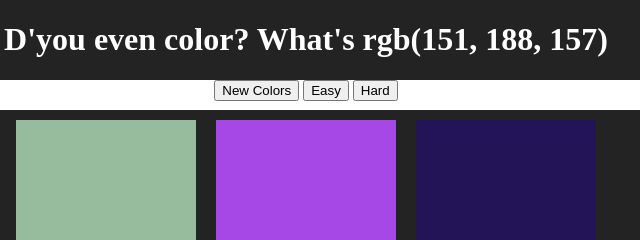
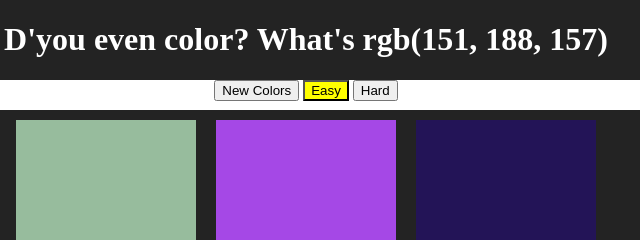
Before and after one commit to kh-m/Color-Game, a plain HTML site: page colorgame.html in a window 1280 px wide. Both pictures are taken after a click on the button "Easy". Shown: the top 240 px of the page, 334-974 px from the left. Drawn offline with Linux system fonts and the light colour scheme.

Commit message:
added basic selection function to easy+hard buttons with classes

```diff
--- a/colorgame.css
+++ b/colorgame.css
@@ -29,3 +29,7 @@ h1 {
     height: 30px;
     text-align: center;
 }
+
+.selected {
+    background: yellow;
+}
--- a/colorgame.js
+++ b/colorgame.js
@@ -10,11 +10,13 @@ var easyBtn = document.querySelector("#easyBtn");
 var hardBtn = document.querySelector("#hardBtn");
 
 easyBtn.addEventListener("click", function() {
-    alert("EASY BUTTON CLICKED");
+    hardBtn.classList.remove("selected");
+    easyBtn.classList.add("selected");
 });
 
 hardBtn.addEventListener("click", function() {
-    alert("HARD BUTTON CLICKED");
+    easyBtn.classList.remove("selected");
+    hardBtn.classList.add("selected");
 });
 
 resetButton.addEventListener("click", function() {
```
